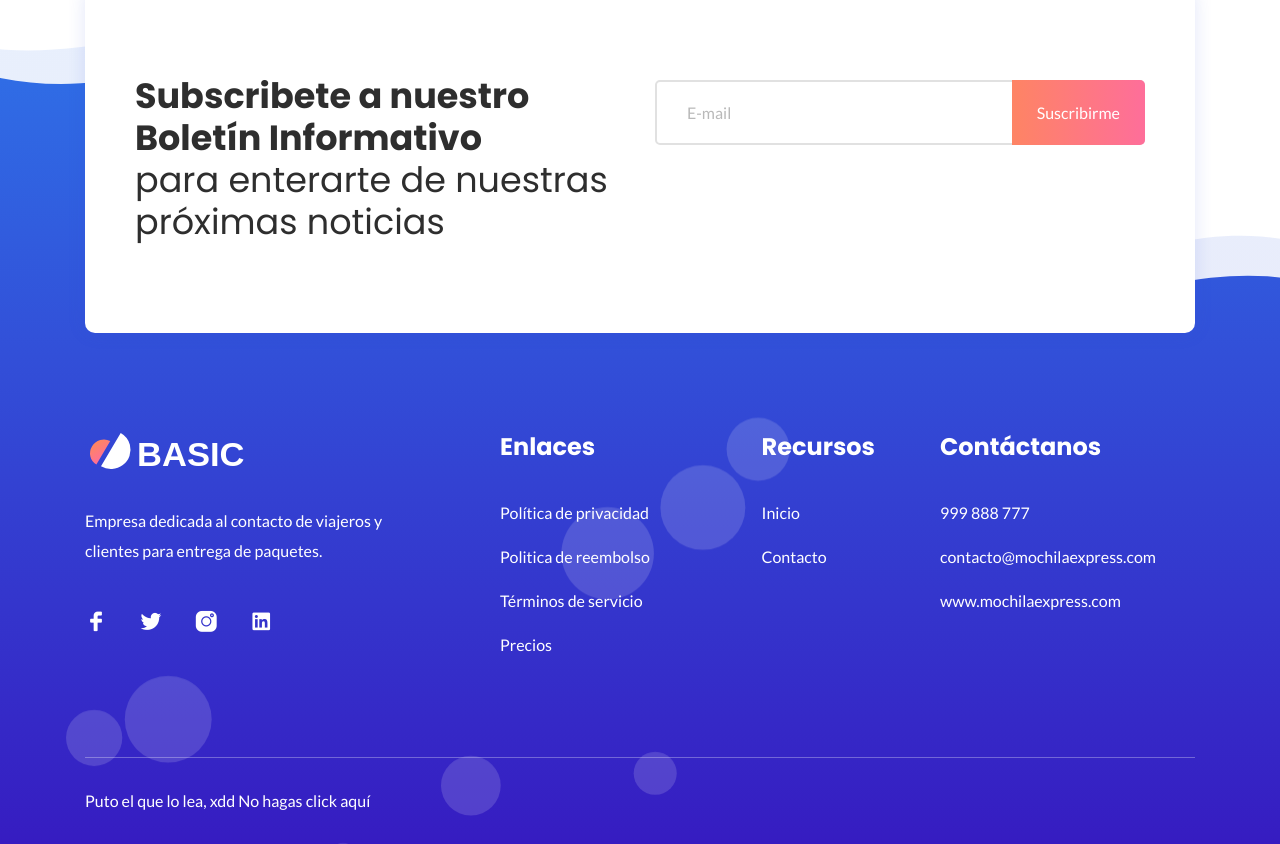
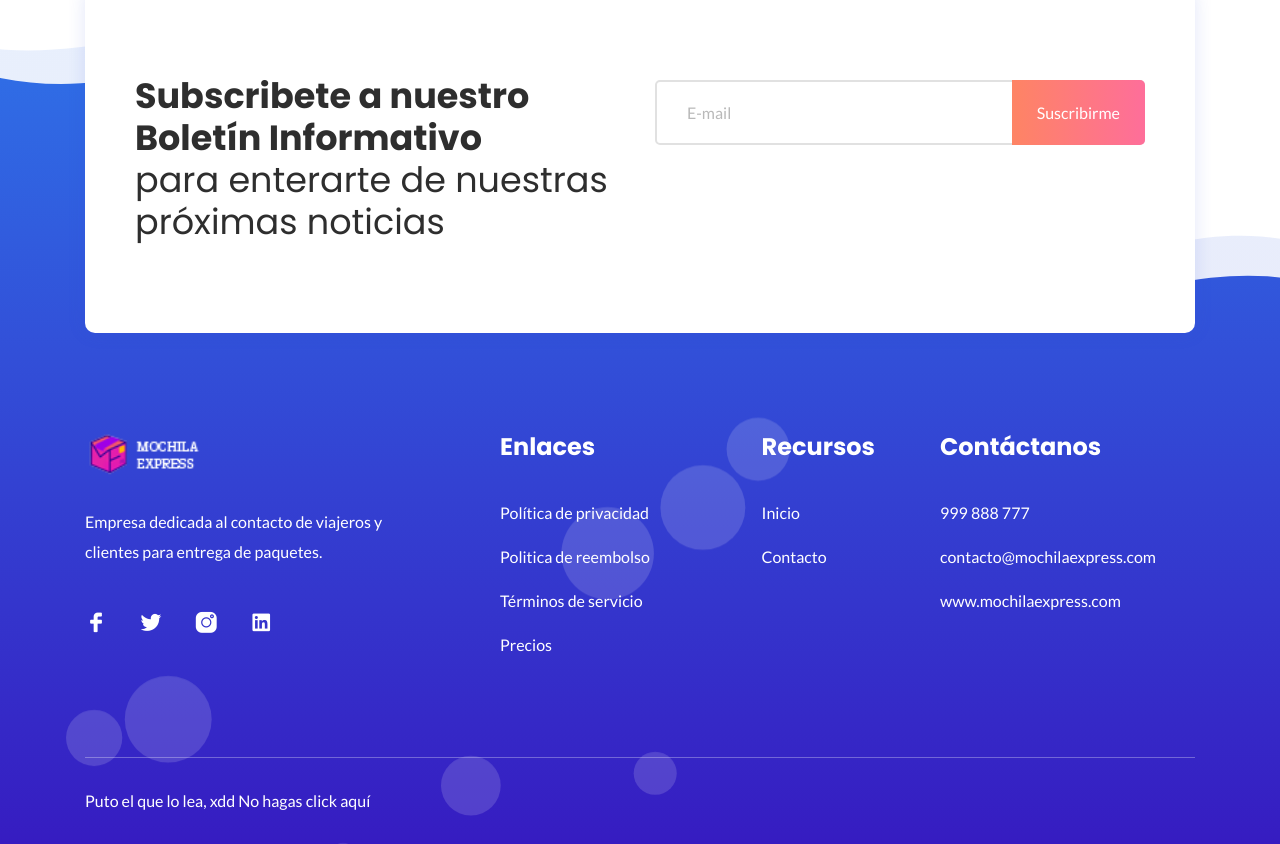
Before and after one commit to Massuk/MochilaExpress, a plain HTML site: page index.html in a window 1280 px wide. Shown: the part 5328-6172 px from the top of the page. Drawn offline with Linux system fonts and the light colour scheme; files whose address does not match are found by name.

Commit message:
Update index.html

```diff
--- a/index.html
+++ b/index.html
@@ -75,7 +75,7 @@
                     <div class="col-lg-12">
                         <nav class="navbar navbar-expand-lg">
                             <a class="navbar-brand" href="index.html">
-                                <img src="assets/images/logo.svg" alt="Logo">
+                                <img src="assets/images/logo.png" alt="Logo">
                             </a>
                             <button class="navbar-toggler" type="button" data-toggle="collapse" data-target="#navbarSupportedContent" aria-controls="navbarSupportedContent" aria-expanded="false" aria-label="Toggle navigation">
                                 <span class="toggler-icon"></span>
@@ -635,7 +635,7 @@
                     <div class="col-lg-4 col-md-6 col-sm-8">
                         <div class="footer-about mt-50 wow fadeIn" data-wow-duration="1s" data-wow-delay="0.2s">
                             <a class="logo" href="#">
-                                <img src="assets/images/logo.svg" alt="logo">
+                                <img src="assets/images/logo.png" alt="logo">
                             </a>
                             <p class="text">Empresa dedicada al contacto de viajeros y clientes para entrega de paquetes.</p>
                             <ul class="social">
```
